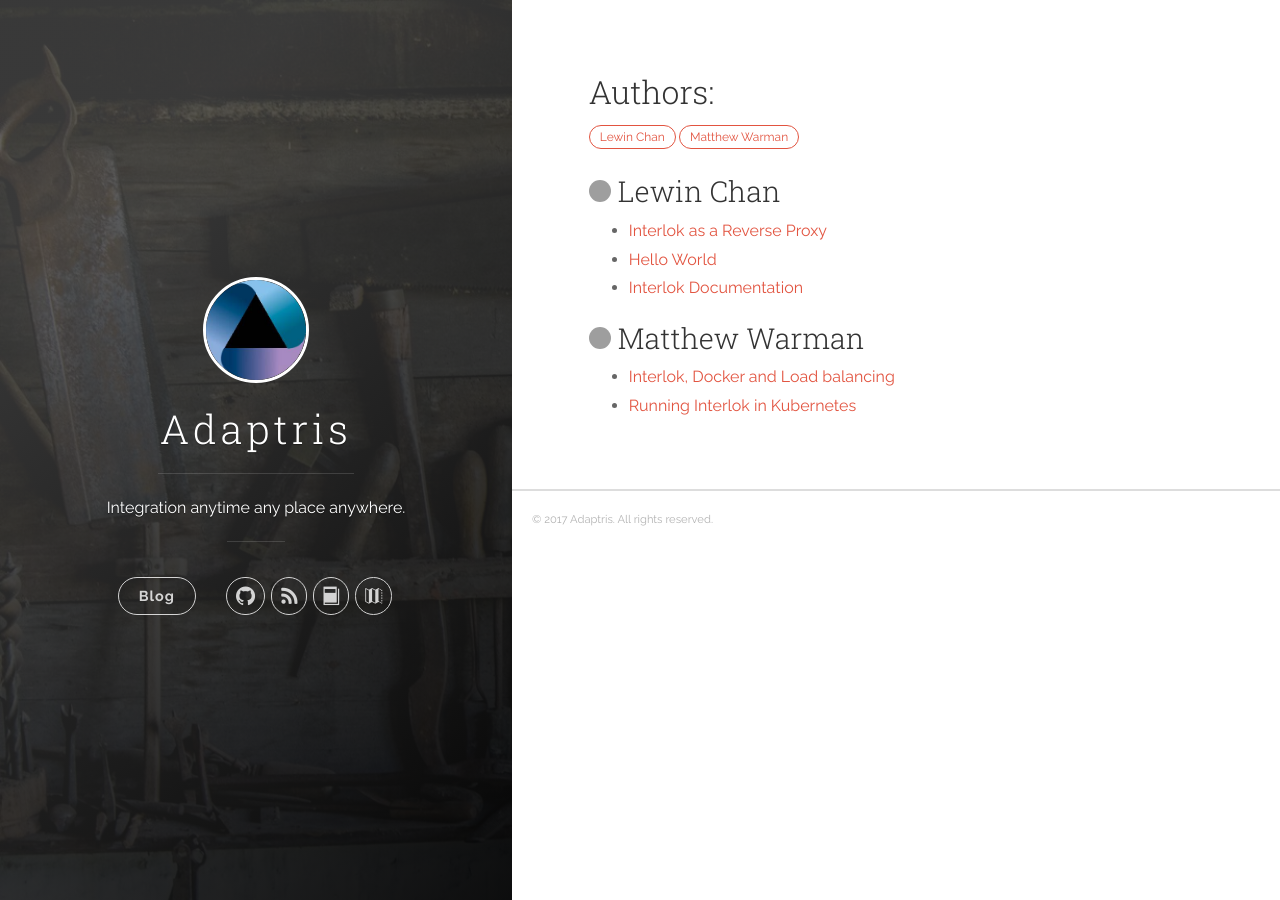
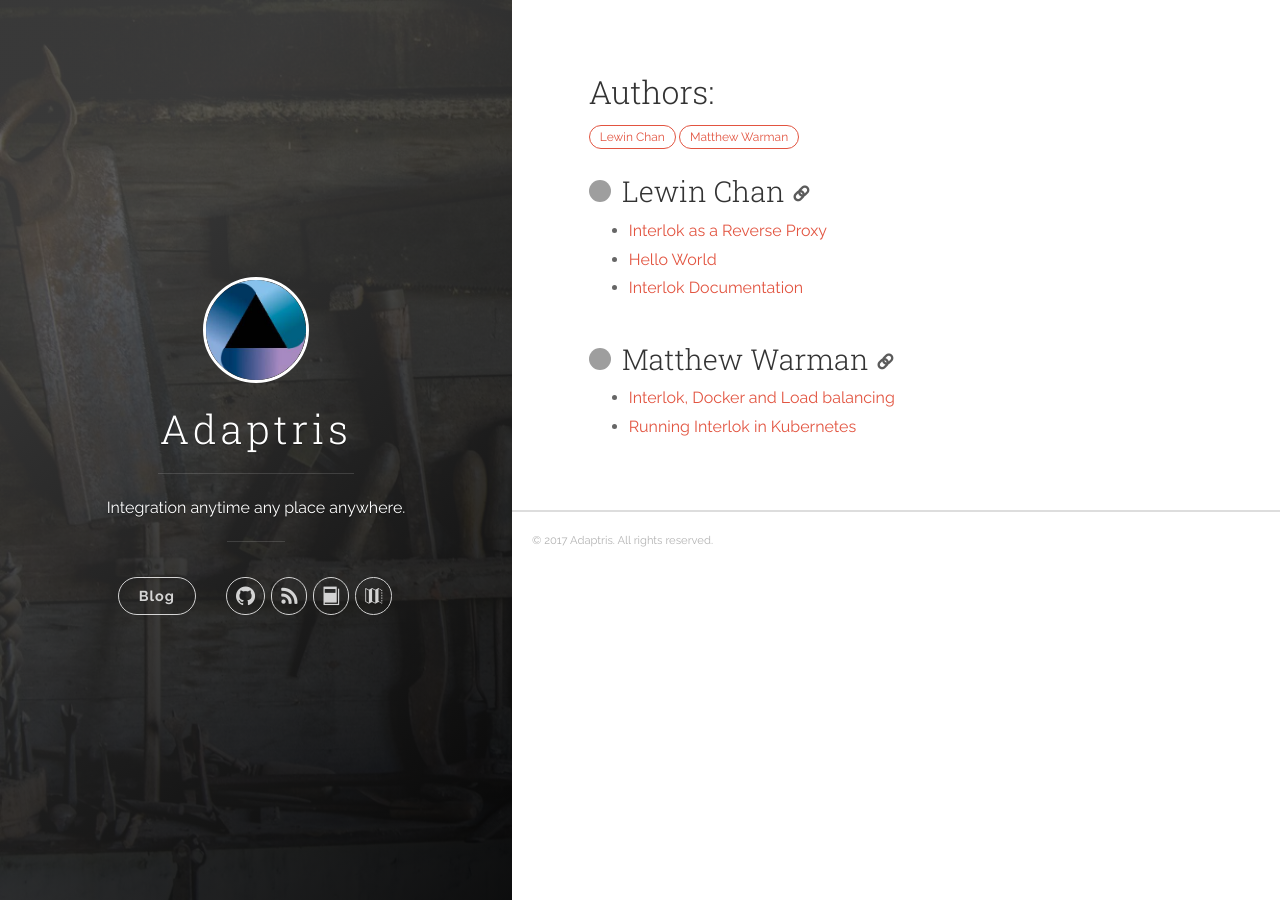
Before and after one commit to adaptris/adaptris.github.io, a Jekyll site: the page built from authors.md, in a window 1280 px wide. Built offline with Jekyll 4.4.1, drawn with Linux system fonts in a browser that asks for light colours; nearby versions of some CDN libraries; grey boxes are pictures that could not be loaded.

Commit message:
Update authors link to page

```diff
--- a/_layouts/authors.html
+++ b/_layouts/authors.html
@@ -13,8 +13,7 @@
 {% for author in authors %}
   <!-- for each author, create an anchor by using the author as an id -->
   <div id="{{author[0]}}">
-    <h3>{% if author[1].image %}<img src="{{author[1].image}}" alt="profile image for {{author[1].name}}" class="avatar author__avatar" /> {% endif %} {{ author[1].name }} </h3>
-
+    {% if author[1].image %}<img src="{{author[1].image}}" alt="profile image for {{author[1].name}}" class="avatar author__avatar" /> <h3 style="display:inline-block;">{% endif %}{{ author[1].name }}</h3>{% if author[1].web %}<ul class="navigation author_link"><li class="navigation__item"><a href="{{author[1].web}}" title="{{author[0]}} personal site" target="_blank"><i class="icon icon-link"></i><span class="label">{{author[0]}} personal site</span></a></li></ul>{% endif %}
     <ul> <!-- create the list of posts -->
       <!-- iterate through all the posts on the site -->
       {% for post in site.posts %}
--- a/_layouts/post.html
+++ b/_layouts/post.html
@@ -6,7 +6,7 @@
   <header class="post-header">
     <div class="post-meta">
       <time datetime="{{ page.date | date: "%-d %b %Y" }}" class="post-meta__date date">{{ page.date | date: "%-d %b %Y" }}</time> &#8226; <span class="post-meta__tags">in {% for tag in page.tags %}<a href="{{ site.baseurl }}/tags/#{{ tag }}">{{ tag }}</a> {% endfor %}</span>
-      {% if author %}<span class="post-meta__author author">{% if author.image %}<img src="{{author.image}}" alt="profile image for {{author.name}}" class="avatar post-meta__avatar" /> {% endif %}by <a href="{{ author.web }}" target="_blank">{{author.name}}</a></span>{% endif %}
+      {% if author %}<span class="post-meta__author author">{% if author.image %}<img src="{{author.image}}" alt="profile image for {{author.name}}" class="avatar post-meta__avatar" /> {% endif %}by <a href="{{ site.baseurl }}/authors/#{{ page.author }}" >{{author.name}}</a></span>{% endif %}
     </div>
     <h1 class="post-title">{{ page.title }}</h1>
     {% if page.description %}
--- a/css/main.css
+++ b/css/main.css
@@ -85,6 +85,35 @@
 }
 
 .author__avatar {
-	 border: none;
+	border: none;
+	box-shadow: none;
+  margin-right: 7px;
+}
+
+.author_link {
+	float: none;
+}
+
+.author_link a {
+	color: #333333;
+	padding: 6px 8px 6px 9px;
+	border: none;
 	box-shadow: none;
 }
+
+.author_link a:hover {
+	color: #333333;
+	border: none;
+	box-shadow: none;
+}
+
+.author_link a .icon {
+	display: block;
+	font-size: 1.6em;
+}
+.author_link .label{
+	display:none;
+}
+.author a {
+	color: #e25440;
+}
--- a/index.html
+++ b/index.html
@@ -13,7 +13,7 @@
         <h3 class="post-list__post-subtitle post-subtitle">{{ post.description }}</h3>
         {% endif %}
         <p class="excerpt">{{ post.excerpt | remove: '<p>' | remove: '</p>' }}&hellip;</p>
-        <div class="post-list__meta"><time datetime="{{ post.date | date: "%-d %b %Y" }}" class="post-list__meta--date date">{{ post.date | date: "%-d %b %Y" }}</time> &#8226; <span class="post-meta__tags">in {% for tag in post.tags %}<a href="{{ site.baseurl }}/tags/#{{ tag }}">{{ tag }}</a> {% endfor %}</span>{% if author %}<span class="post-meta__author author">{% if author.image %}<img src="{{author.image}}" alt="profile image for {{author.name}}" class="avatar post-meta__avatar" /> {% endif %}by <a href="{{ author.web }}" target="_blank">{{author.name}}</a></span>{% endif %}</div>
+        <div class="post-list__meta"><time datetime="{{ post.date | date: "%-d %b %Y" }}" class="post-list__meta--date date">{{ post.date | date: "%-d %b %Y" }}</time> &#8226; <span class="post-meta__tags">in {% for tag in post.tags %}<a href="{{ site.baseurl }}/tags/#{{ tag }}">{{ tag }}</a> {% endfor %}</span>{% if author %}<span class="post-meta__author author">{% if author.image %}<img src="{{author.image}}" alt="profile image for {{author.name}}" class="avatar post-meta__avatar" /> {% endif %}by <a href="{{ site.baseurl }}/authors/#{{ post.author }}" >{{author.name}}</a></span>{% endif %}</div>
         <hr class="post-list__divider">
       </li>
     {% endfor %}
```
